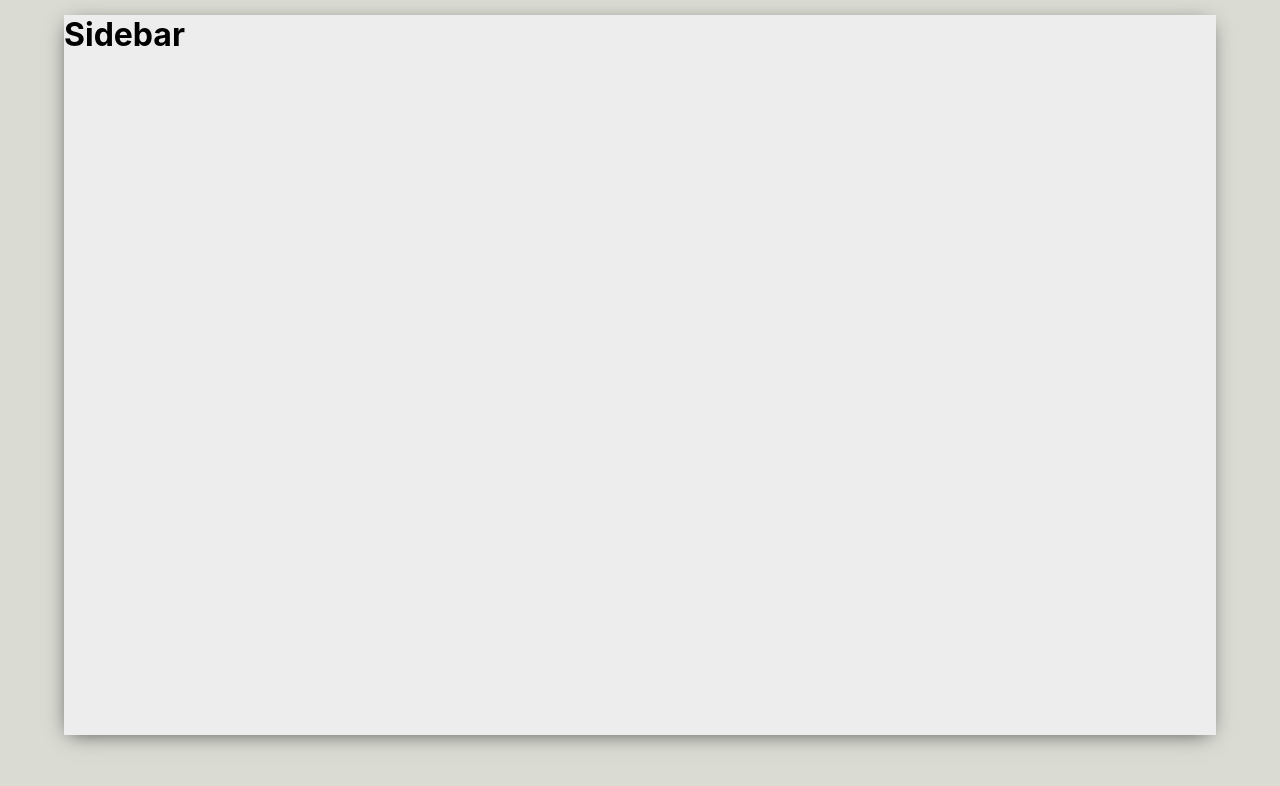
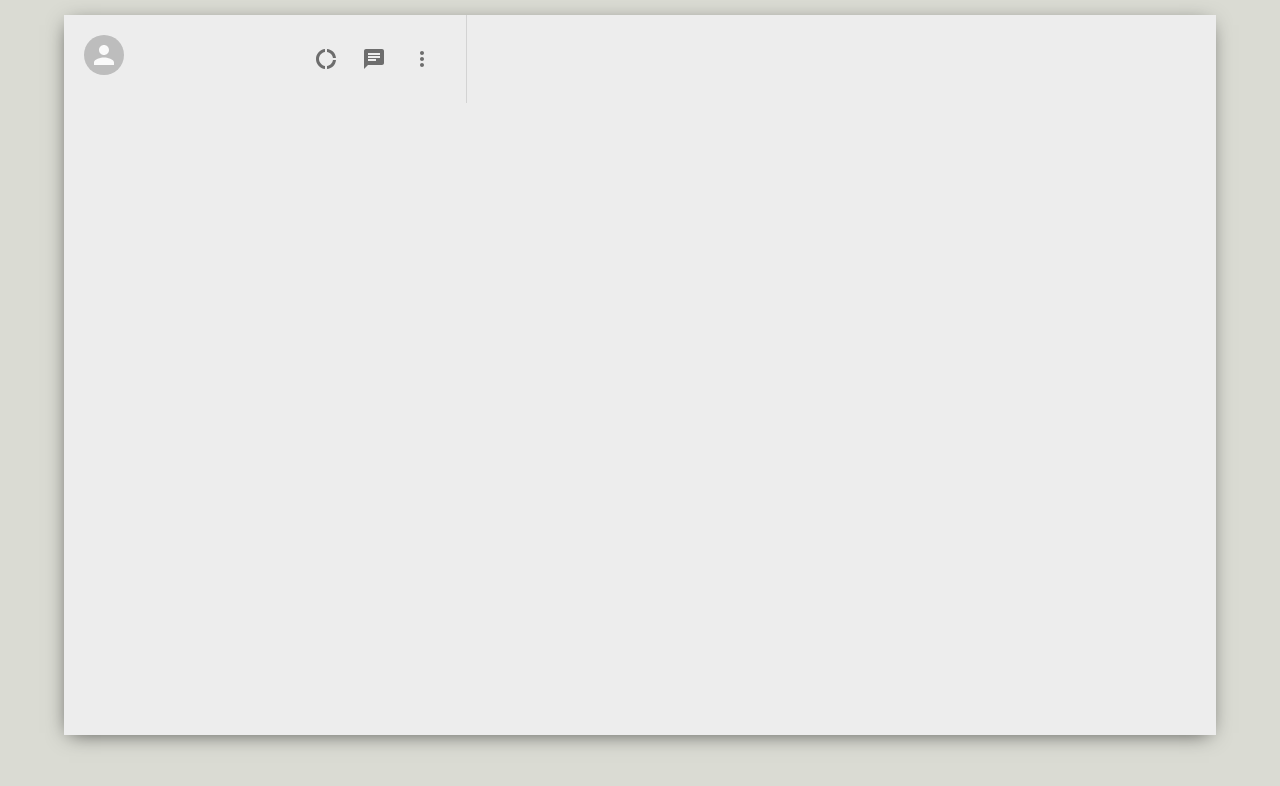
Before and after one commit to Faranheit15/Konnect, a React (Create React App) app: page / in a window 1280 px wide. Shown: the top 786 px of the page. Built offline with nearby package versions, Linux system fonts and the light colour scheme.

Commit message:
sidebar__header complete

```diff
--- a/package.json
+++ b/package.json
@@ -3,6 +3,8 @@
   "version": "0.1.0",
   "private": true,
   "dependencies": {
+    "@material-ui/core": "^4.11.4",
+    "@material-ui/icons": "^4.11.2",
     "@testing-library/jest-dom": "^5.12.0",
     "@testing-library/react": "^11.2.7",
     "@testing-library/user-event": "^12.8.3",
--- a/src/Sidebar.css
+++ b/src/Sidebar.css
@@ -0,0 +1,22 @@
+.sidebar {
+    flex: 0.35;
+}
+
+.sidebar__header {
+    display: flex;
+    justify-content: space-between;
+    padding: 20px;
+    border-right: 1px solid lightgray;
+}
+
+.sidebar__headerRight {
+    display: flex;
+    align-items: center;
+    justify-content: space-between;
+    min-width: 10vw;
+}
+
+.sidebar__headerRight>.MuiSvgIcon-root {
+    margin-right: 2vw;
+    font-size: 24px !important;
+}
--- a/src/Sidebar.js
+++ b/src/Sidebar.js
@@ -1,10 +1,29 @@
+import { Avatar, IconButton } from '@material-ui/core';
+import DonutLarge from '@material-ui/icons/DonutLarge';
+import ChatIcon from '@material-ui/icons/Chat';
+import MoreVertIcon from '@material-ui/icons/MoreVert';
 import React from 'react'
 import './Sidebar.css';
 
 function Sidebar() {
     return (
         <div className="sidebar">
-            <h1>Sidebar</h1>
+            <div className="sidebar__header">
+                <Avatar />
+                <div className="sidebar__headerRight">
+                    <IconButton>
+                        <DonutLarge />
+                    </IconButton>
+                    <IconButton>
+                        <ChatIcon />
+                    </IconButton>
+                    <IconButton>
+                        <MoreVertIcon />
+                    </IconButton>
+                </div>
+            </div>
+            <div className="sidebar__search"></div>
+            <div className="sidebar__chats"></div>
         </div>
     )
 }
```
Also changed, not shown: 1 other file (tests, documents, lock files or other folders).
